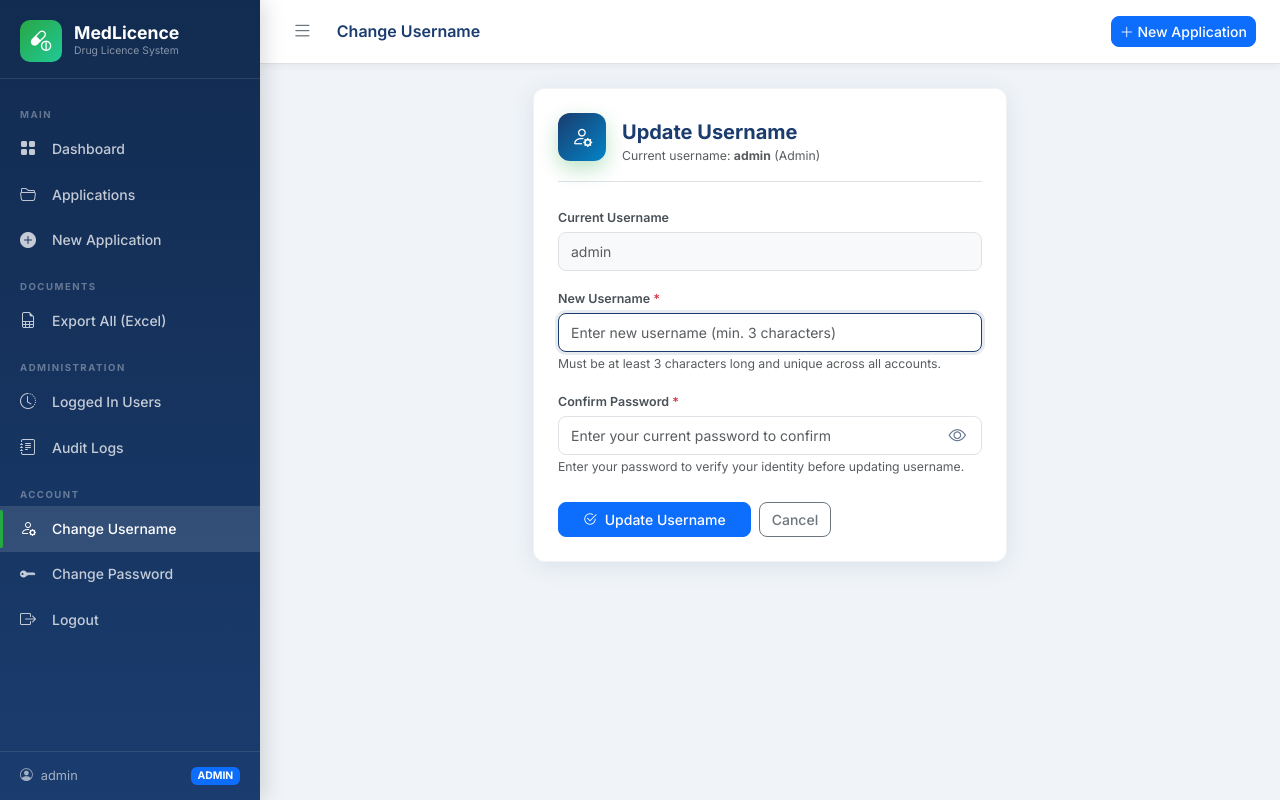
After one commit to NichenametlaDheeraj/medical-licence-public, a Flask app: page /auth/change-username in a window 1280 px wide. The commit adds this page. Run offline with Flask 3, Linux system fonts and the light colour scheme; a user stored in the database is signed in.

Commit message:
Add Change Username feature in Account settings with password verification and tests

```diff
--- a/app/auth/routes.py
+++ b/app/auth/routes.py
@@ -92,6 +92,52 @@ def register():
         return redirect(url_for('dashboard.index'))
 
     return render_template('register.html')
+
+
+@auth_bp.route('/change-username', methods=['GET', 'POST'])
+@login_required
+def change_username():
+    if request.method == 'POST':
+        new_username = request.form.get('new_username', '').strip()
+        password = request.form.get('password', '')
+
+        if not new_username:
+            flash('Please enter a new username.', 'warning')
+            return render_template('change_username.html')
+
+        if len(new_username) < 3:
+            flash('Username must be at least 3 characters long.', 'danger')
+            return render_template('change_username.html')
+
+        if len(new_username) > 80:
+            flash('Username cannot exceed 80 characters.', 'danger')
+            return render_template('change_username.html')
+
+        if new_username.lower() == current_user.username.lower():
+            flash('New username is the same as your current username.', 'info')
+            return render_template('change_username.html')
+
+        # Check if username already exists across other users
+        existing_user = User.query.filter(
+            User.username.ilike(new_username),
+            User.id != current_user.id
+        ).first()
+        if existing_user:
+            flash(f'Username "{new_username}" is already taken. Please choose another.', 'danger')
+            return render_template('change_username.html')
+
+        # Verify current password
+        if not check_password_hash(current_user.password_hash, password):
+            flash('Incorrect password. Please verify your current password to change username.', 'danger')
+            return render_template('change_username.html')
+
+        old_username = current_user.username
+        current_user.username = new_username
+        db.session.commit()
+        flash(f'Your username has been changed successfully from "{old_username}" to "{new_username}"!', 'success')
+        return redirect(url_for('dashboard.index'))
+
+    return render_template('change_username.html')
 
 
 @auth_bp.route('/change-password', methods=['GET', 'POST'])
--- a/app/templates/base.html
+++ b/app/templates/base.html
@@ -48,6 +48,9 @@
         </a>
         {% endif %}
         <div class="nav-section-label">ACCOUNT</div>
+        <a href="{{ url_for('auth.change_username') }}" class="nav-item {% if request.endpoint and 'auth.change_username' in request.endpoint %}active{% endif %}">
+            <i class="bi bi-person-gear"></i><span>Change Username</span>
+        </a>
         <a href="{{ url_for('auth.change_password') }}" class="nav-item {% if request.endpoint and 'auth.change_password' in request.endpoint %}active{% endif %}">
             <i class="bi bi-key-fill"></i><span>Change Password</span>
         </a>
--- /dev/null
+++ b/app/templates/change_username.html
@@ -0,0 +1,66 @@
+{% extends 'base.html' %}
+{% block title %}Change Username{% endblock %}
+{% block page_title %}Change Username{% endblock %}
+{% block content %}
+<div class="row justify-content-center">
+    <div class="col-lg-6 col-md-8">
+        <div class="card-glass">
+            <div class="d-flex align-items-center mb-4 pb-2 border-bottom">
+                <div class="logo-circle me-3" style="width:48px;height:48px;border-radius:12px;background:linear-gradient(135deg,#1a3c6e,#0284c7);display:flex;align-items:center;justify-content:center;color:#fff;font-size:1.3rem;">
+                    <i class="bi bi-person-gear"></i>
+                </div>
+                <div>
+                    <h5 class="mb-0 text-navy fw-bold">Update Username</h5>
+                    <small class="text-muted">Current username: <strong>{{ current_user.username }}</strong> ({{ current_user.role|title }})</small>
+                </div>
+            </div>
+
+            <form method="POST" action="{{ url_for('auth.change_username') }}">
+                <input type="hidden" name="csrf_token" value="{{ csrf_token() }}">
+
+                <!-- Current Username (Readonly) -->
+                <div class="mb-3">
+                    <label class="form-label fw-semibold">Current Username</label>
+                    <div class="input-icon-wrap">
+                        <input type="text" class="form-control bg-light text-muted" value="{{ current_user.username }}" readonly disabled>
+                    </div>
+                </div>
+
+                <!-- New Username -->
+                <div class="mb-3">
+                    <label for="new_username" class="form-label fw-semibold">New Username <span class="text-danger">*</span></label>
+                    <div class="input-icon-wrap">
+                        <input type="text" id="new_username" name="new_username" class="form-control" minlength="3" maxlength="80"
+                               placeholder="Enter new username (min. 3 characters)" required autofocus autocomplete="username">
+                    </div>
+                    <small class="text-muted">Must be at least 3 characters long and unique across all accounts.</small>
+                </div>
+
+                <!-- Current Password to verify -->
+                <div class="mb-4">
+                    <label for="password" class="form-label fw-semibold">Confirm Password <span class="text-danger">*</span></label>
+                    <div class="input-icon-wrap" style="position:relative;">
+                        <input type="password" id="password" name="password" class="form-control"
+                               placeholder="Enter your current password to confirm" required style="padding-right:42px;" autocomplete="current-password">
+                        <button type="button" class="password-toggle-btn" onclick="togglePasswordVisibility('password', this)"
+                                style="position:absolute;right:8px;top:50%;transform:translateY(-50%);background:none;border:none;color:#64748b;cursor:pointer;padding:4px 8px;"
+                                title="Toggle visibility" aria-label="Toggle password visibility">
+                            <i class="bi bi-eye"></i>
+                        </button>
+                    </div>
+                    <small class="text-muted">Enter your password to verify your identity before updating username.</small>
+                </div>
+
+                <div class="d-flex gap-2">
+                    <button type="submit" class="btn btn-primary px-4">
+                        <i class="bi bi-check2-circle me-1"></i> Update Username
+                    </button>
+                    <a href="{{ url_for('dashboard.index') }}" class="btn btn-outline-secondary">
+                        Cancel
+                    </a>
+                </div>
+            </form>
+        </div>
+    </div>
+</div>
+{% endblock %}
```
Also changed, not shown: tests/test_app.py (+53 -0 lines), instance/medical_agency.db.
